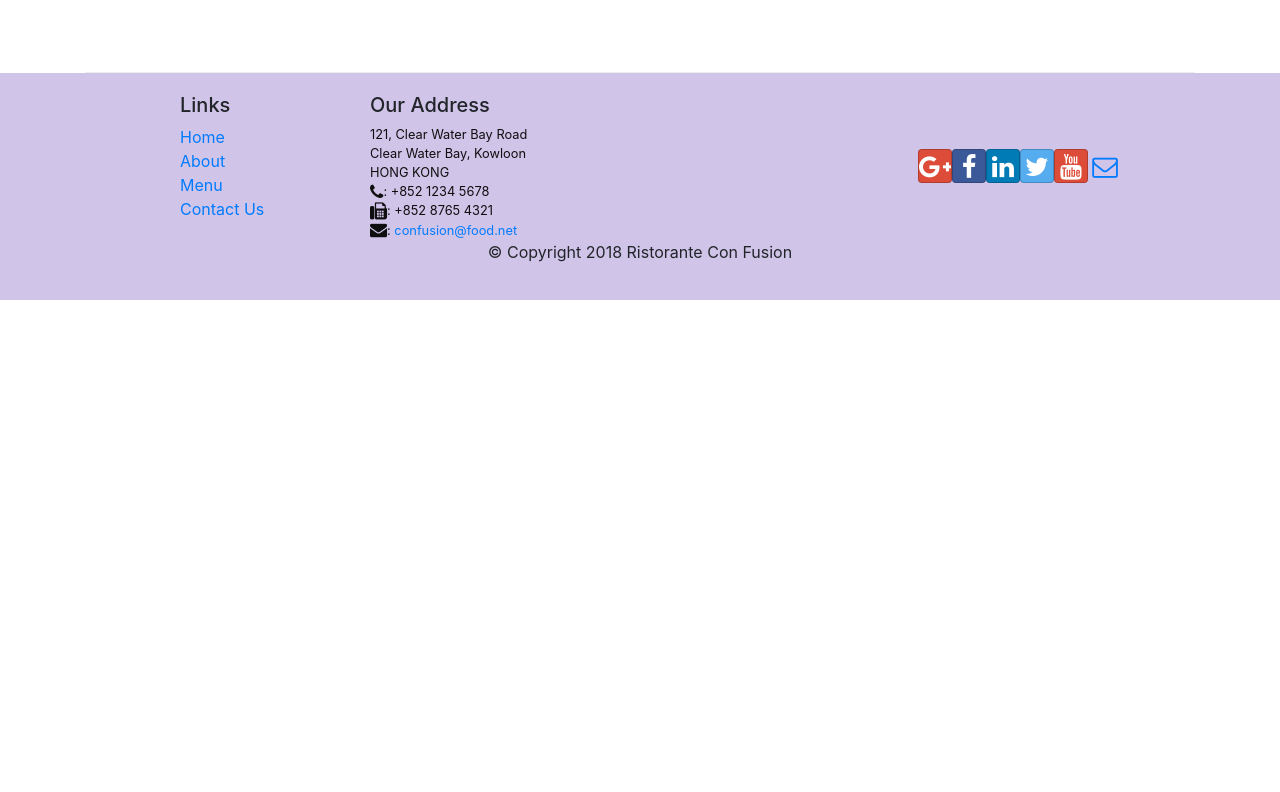
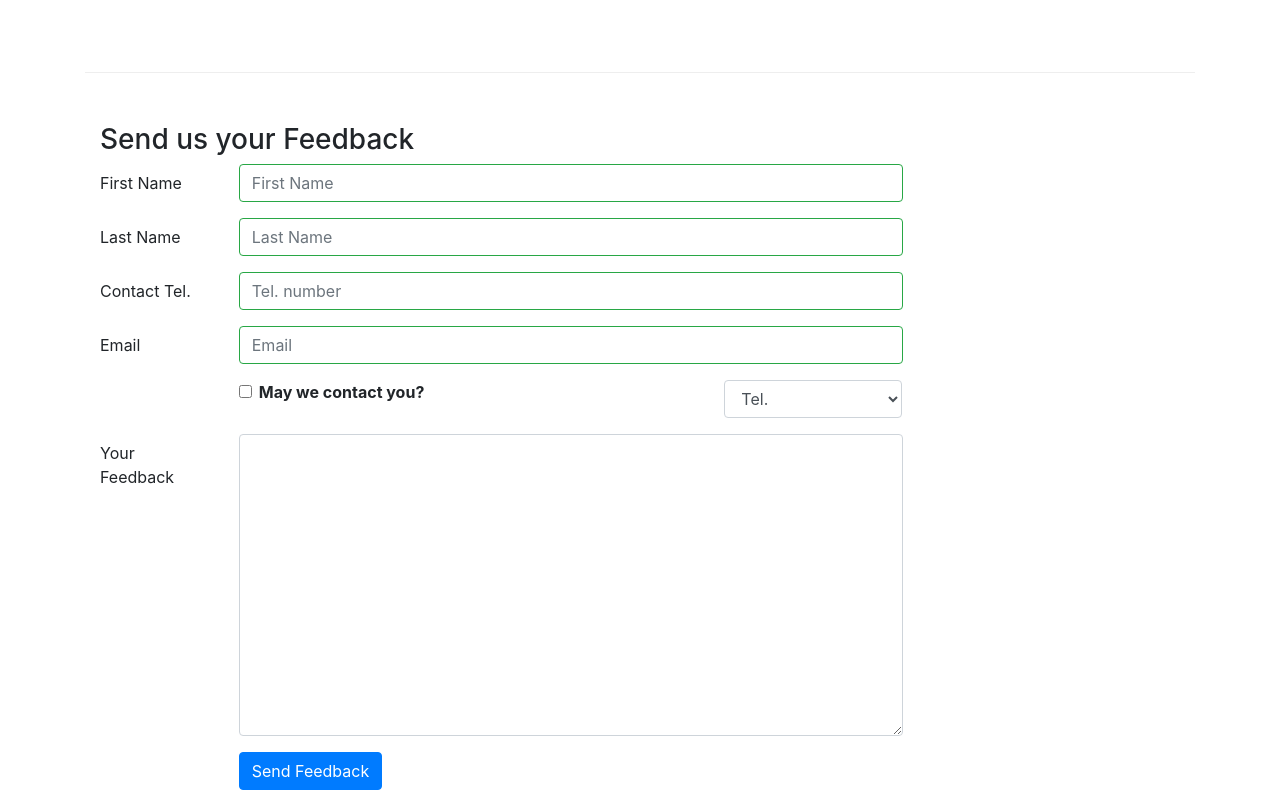
Before and after one commit to shaikhhira/courseraReactCourse, a React (Create React App) app: page /contactus in a window 1280 px wide. Shown: the part 809-1601 px from the top of the page. Before the commit the page ends 1109 px from the top, so only its background shows below. Built offline with nearby package versions, Linux system fonts and the light colour scheme.

Commit message:
Controlled Form

```diff
--- a/src/components/ContactComponent.js
+++ b/src/components/ContactComponent.js
@@ -1,8 +1,83 @@
 import React from 'react';
-import { Breadcrumb, BreadcrumbItem } from 'reactstrap';
+import { Breadcrumb, BreadcrumbItem, Button, Form, FormGroup, Label, Input, Col, FormFeedback } from 'reactstrap';
 import { Link } from 'react-router-dom';
 
-function Contact(props) {
+class Contact extends React.Component {
+    constructor(props) {
+        super(props);
+
+        this.state = {
+            firstname: '',
+            lastname: '',
+            telnum: '',
+            email: '',
+            agree: false,
+            contactType: 'Tel.',
+            message: '',
+            touched: {
+                firstname: false,
+                lastname: false,
+                telnum: false,
+                email: false,
+
+            }
+        };
+
+        this.handleInputChange = this.handleInputChange.bind(this);
+        this.handleSubmit = this.handleSubmit.bind(this);
+
+    }
+
+    handleInputChange(event) {
+        const target = event.target;
+        const value = target.type === 'checkbox' ? target.checked : target.value;
+        const name = target.name;
+
+        this.setState({
+            [name]: value
+        });
+    }
+
+    handleSubmit(event) {
+        console.log('Current State is: ' + JSON.stringify(this.state));
+        alert('Current State is: ' + JSON.stringify(this.state));
+        event.preventDefault();
+    }
+    handleBlur = (field) => (evt) => {
+        this.setState({
+            touched: {
+                ...this.state.touched, [field]: true
+            }
+        });
+    }
+    validation(firstname, lastname, telnum, email) {
+        const errors = {
+            firstname: '',
+            lastname: '',
+            telnum: '',
+            email: '',
+        }
+        if (this.state.touched.firstname && firstname.length < 3)
+            errors.firstname = "First Name should have greater than 3 charcters";
+        else if (this.state.touched.firstname && firstname.length > 10)
+            errors.firstname = "First Name should have less than 10 charcters";
+
+        if (this.state.touched.lastname && lastname.length < 3)
+            errors.lastname = "Last Name should have greater than 3 charcters";
+        else if (this.state.touched.lastname && lastname.length > 10)
+            errors.lastname = "Last Name should have less than 10 charcters";
+
+        const reg = /^\d+$/;
+        if (this.state.touched.telnum && !reg.test(telnum))
+            errors.telnum = "Tel. Number only containers numbers";
+
+        if (this.state.touched.email && email.split('').filter(x => x === '@').length !== 1)
+            errors.email = "Email must contaiin @";
+
+        return errors;
+    }
+    render() {
+        const errors = this.validation(this.state.firstname, this.state.lastname, this.state.telnum, this.state.email);
         return (
             <div className="container">
                 <div className="row">
@@ -41,8 +116,108 @@
                         </div>
                     </div>
                 </div>
+                <div className="row row-content">
+                    <div className="col-12">
+                        <h3>Send us your Feedback</h3>
+                    </div>
+                    <div className="col-12 col-md-9">
+                        <Form onSubmit={this.handleSubmit}>
+                            <FormGroup row>
+                                <Label htmlFor="firstname" md={2}>First Name</Label>
+                                <Col md={10}>
+                                    <Input type="text" id="firstname" name="firstname"
+                                        placeholder="First Name"
+                                        value={this.state.firstname}
+                                        valid={errors.firstname === ''}
+                                        invalid={errors.firstname !== ''}
+                                        onBlur={this.handleBlur("firstname")}
+                                        onChange={this.handleInputChange} />
+                                    <FormFeedback>{errors.firstname}</FormFeedback>
+                                </Col>
+                            </FormGroup>
+                            <FormGroup row>
+                                <Label htmlFor="lastname" md={2}>Last Name</Label>
+                                <Col md={10}>
+                                    <Input type="text" id="lastname" name="lastname"
+                                        placeholder="Last Name"
+                                        value={this.state.lastname}
+                                        valid={errors.lastname === ''}
+                                        invalid={errors.lastname !== ''}
+                                        onBlur={this.handleBlur("lastname")}
+                                        onChange={this.handleInputChange} />
+                                    <FormFeedback>{errors.lastname}</FormFeedback>
+                                </Col>
+                            </FormGroup>
+                            <FormGroup row>
+                                <Label htmlFor="telnum" md={2}>Contact Tel.</Label>
+                                <Col md={10}>
+                                    <Input type="tel" id="telnum" name="telnum"
+                                        placeholder="Tel. number"
+                                        value={this.state.telnum}
+                                        valid={errors.telnum === ''}
+                                        invalid={errors.telnum !== ''}
+                                        onBlur={this.handleBlur("telnum")}
+                                        onChange={this.handleInputChange} />
+                                    <FormFeedback>{errors.telnum}</FormFeedback>
+                                </Col>
+                            </FormGroup>
+                            <FormGroup row>
+                                <Label htmlFor="email" md={2}>Email</Label>
+                                <Col md={10}>
+                                    <Input type="email" id="email" name="email"
+                                        placeholder="Email"
+                                        value={this.state.email}
+                                        valid={errors.email === ''}
+                                        invalid={errors.email !== ''}
+                                        onBlur={this.handleBlur("email")}
+                                        onChange={this.handleInputChange} />
+                                    <FormFeedback>{errors.email}</FormFeedback>
+                                </Col>
+                            </FormGroup>
+                            <FormGroup row>
+                                <Col md={{ size: 6, offset: 2 }}>
+                                    <FormGroup check>
+                                        <Label check>
+                                            <Input type="checkbox"
+                                                name="agree"
+                                                checked={this.state.agree}
+                                                onChange={this.handleInputChange} /> {' '}
+                                            <strong>May we contact you?</strong>
+                                        </Label>
+                                    </FormGroup>
+                                </Col>
+                                <Col md={{ size: 3, offset: 1 }}>
+                                    <Input type="select" name="contactType"
+                                        value={this.state.contactType}
+                                        onChange={this.handleInputChange}>
+                                        <option>Tel.</option>
+                                        <option>Email</option>
+                                    </Input>
+                                </Col>
+                            </FormGroup>
+                            <FormGroup row>
+                                <Label htmlFor="message" md={2}>Your Feedback</Label>
+                                <Col md={10}>
+                                    <Input type="textarea" id="message" name="message"
+                                        rows="12"
+                                        value={this.state.message}
+                                        onChange={this.handleInputChange}></Input>
+                                </Col>
+                            </FormGroup>
+                            <FormGroup row>
+                                <Col md={{ size: 10, offset: 2 }}>
+                                    <Button type="submit" color="primary">
+                                        Send Feedback
+                                    </Button>
+                                </Col>
+                            </FormGroup>
+                        </Form>
+                    </div>
+                </div>
             </div>
         );
     }
 
+}
+
 export default Contact;
```
Lines whose indentation alone changed are shown as unchanged.
